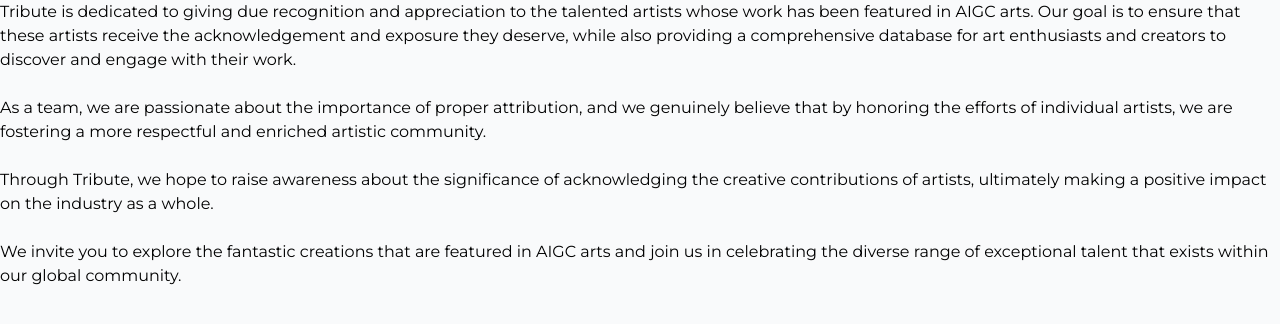
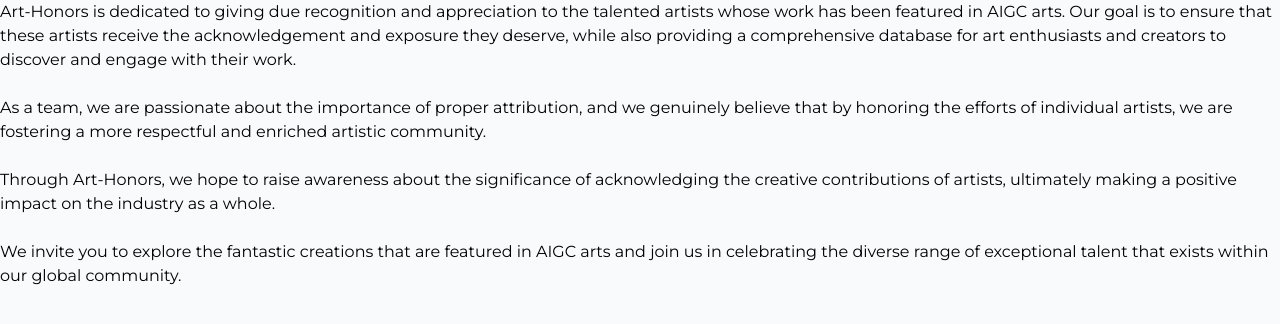
Before and after one commit to buryhuang/tribute, a Next.js app: page /common in a window 1280 px wide. Shown: the top 324 px of the page. Built offline with nearby package versions, Linux system fonts and the light colour scheme; no server answers.

Commit message:
update app name

```diff
--- a/pages/common.jsx
+++ b/pages/common.jsx
@@ -4,7 +4,7 @@
   return (
     <>
       <p>
-        Tribute is dedicated to giving due recognition and appreciation to the
+        Art-Honors is dedicated to giving due recognition and appreciation to the
         talented artists whose work has been featured in AIGC arts. Our goal is
         to ensure that these artists receive the acknowledgement and exposure
         they deserve, while also providing a comprehensive database for art
@@ -19,7 +19,7 @@
       </p>
       <br />
       <p>
-        Through Tribute, we hope to raise awareness about the significance of
+        Through Art-Honors, we hope to raise awareness about the significance of
         acknowledging the creative contributions of artists, ultimately making a
         positive impact on the industry as a whole.
       </p>
```
